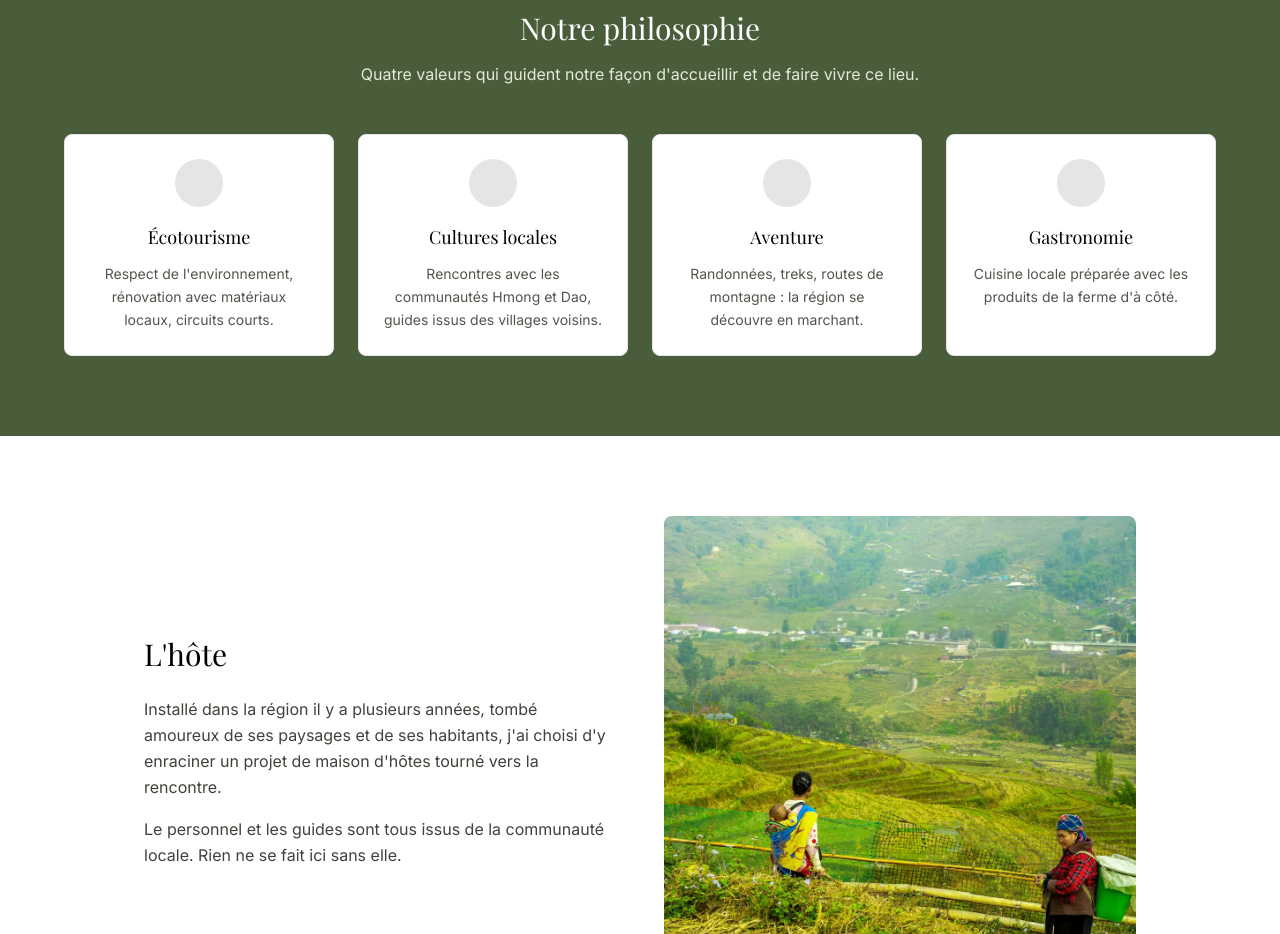
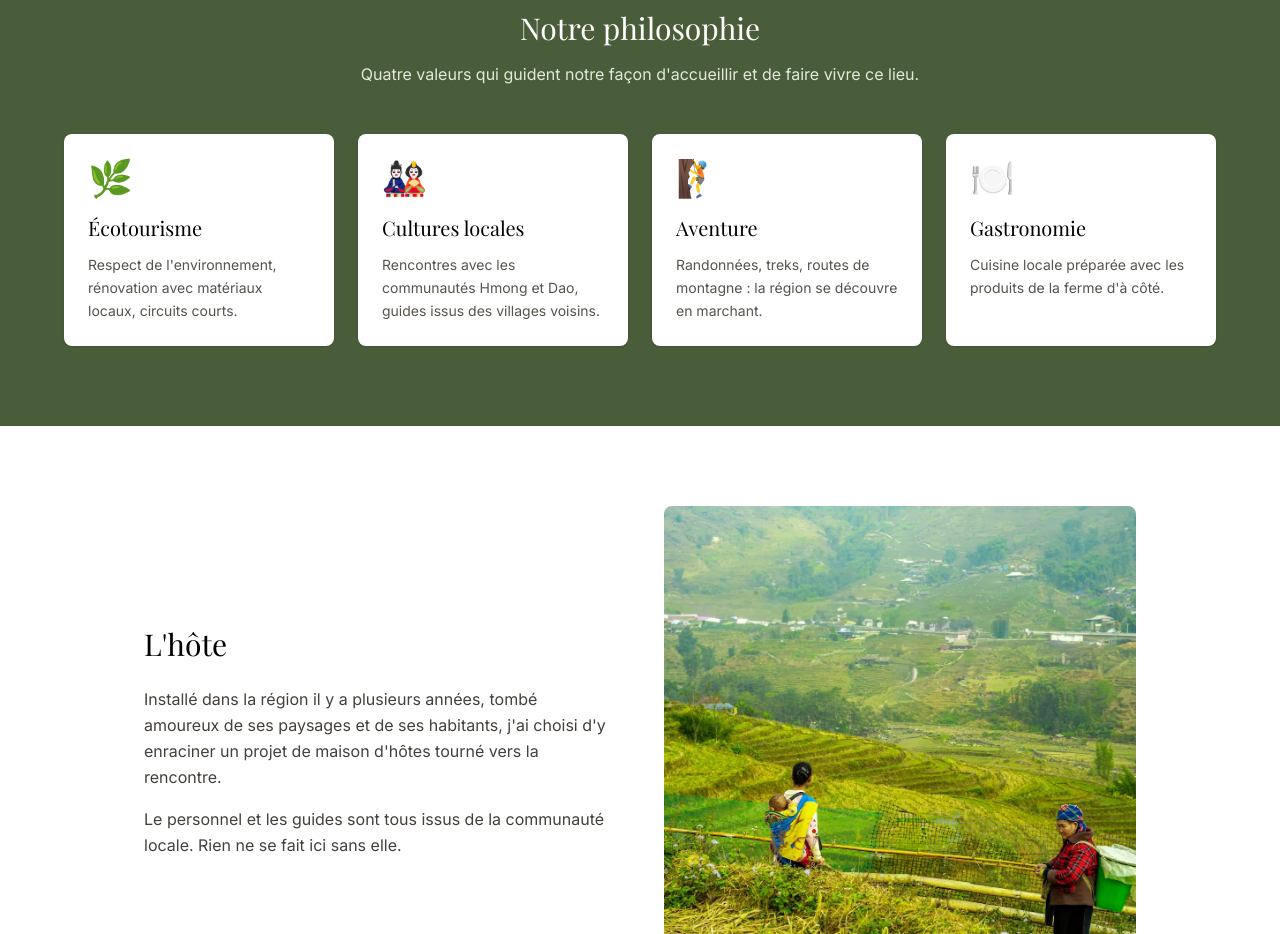
Before and after one commit to alexwebdevpro-coder/tam-giac-mach, a Vue app: page /la-maison in a window 1280 px wide. Shown: the part 1000-1934 px from the top of the page. Built offline with nearby package versions, Linux system fonts and the light colour scheme.

Commit message:
feat: add emojis on ValueCards for philosophy section

```diff
--- a/src/components/Home/ValueCard.vue
+++ b/src/components/Home/ValueCard.vue
@@ -1,5 +1,9 @@
 <script setup>
 defineProps({
+  emoji: {
+    type: String,
+    default: '',
+  },
   title: {
     type: String,
     required: true,
@@ -12,10 +16,10 @@ defineProps({
 </script>
 
 <template>
-  <article class="bg-white border border-stone-200 rounded-lg p-6 text-center">
-    <div class="w-12 h-12 bg-stone-200 rounded-full mx-auto mb-4"></div>
-    <h3 class="text-lg font-serif mb-3">{{ title }}</h3>
-    <p class="text-stone-600 text-sm leading-relaxed">{{ description }}</p>
+  <article class="bg-white rounded-lg p-6 shadow-sm">
+    <div v-if="emoji" class="text-4xl mb-4" aria-hidden="true">{{ emoji }}</div>
+    <h3 class="text-xl font-serif mb-3">{{ title }}</h3>
+    <p class="text-stone-600 leading-relaxed text-sm">{{ description }}</p>
   </article>
 </template>
 
--- a/src/views/HouseView.vue
+++ b/src/views/HouseView.vue
@@ -6,18 +6,22 @@ import PageHero from '@/components/ui/PageHero.vue'
 
 const values = [
   {
+    emoji: '🌿',
     title: 'Écotourisme',
     description: "Respect de l'environnement, rénovation avec matériaux locaux, circuits courts.",
   },
   {
+    emoji: '🎎',
     title: 'Cultures locales',
     description: 'Rencontres avec les communautés Hmong et Dao, guides issus des villages voisins.',
   },
   {
+    emoji: '🧗',
     title: 'Aventure',
     description: 'Randonnées, treks, routes de montagne : la région se découvre en marchant.',
   },
   {
+    emoji: '🍽️',
     title: 'Gastronomie',
     description: "Cuisine locale préparée avec les produits de la ferme d'à côté.",
   },
@@ -71,6 +75,7 @@ const values = [
           <ValueCard
             v-for="value in values"
             :key="value.title"
+            :emoji="value.emoji"
             :title="value.title"
             :description="value.description"
           />
```
